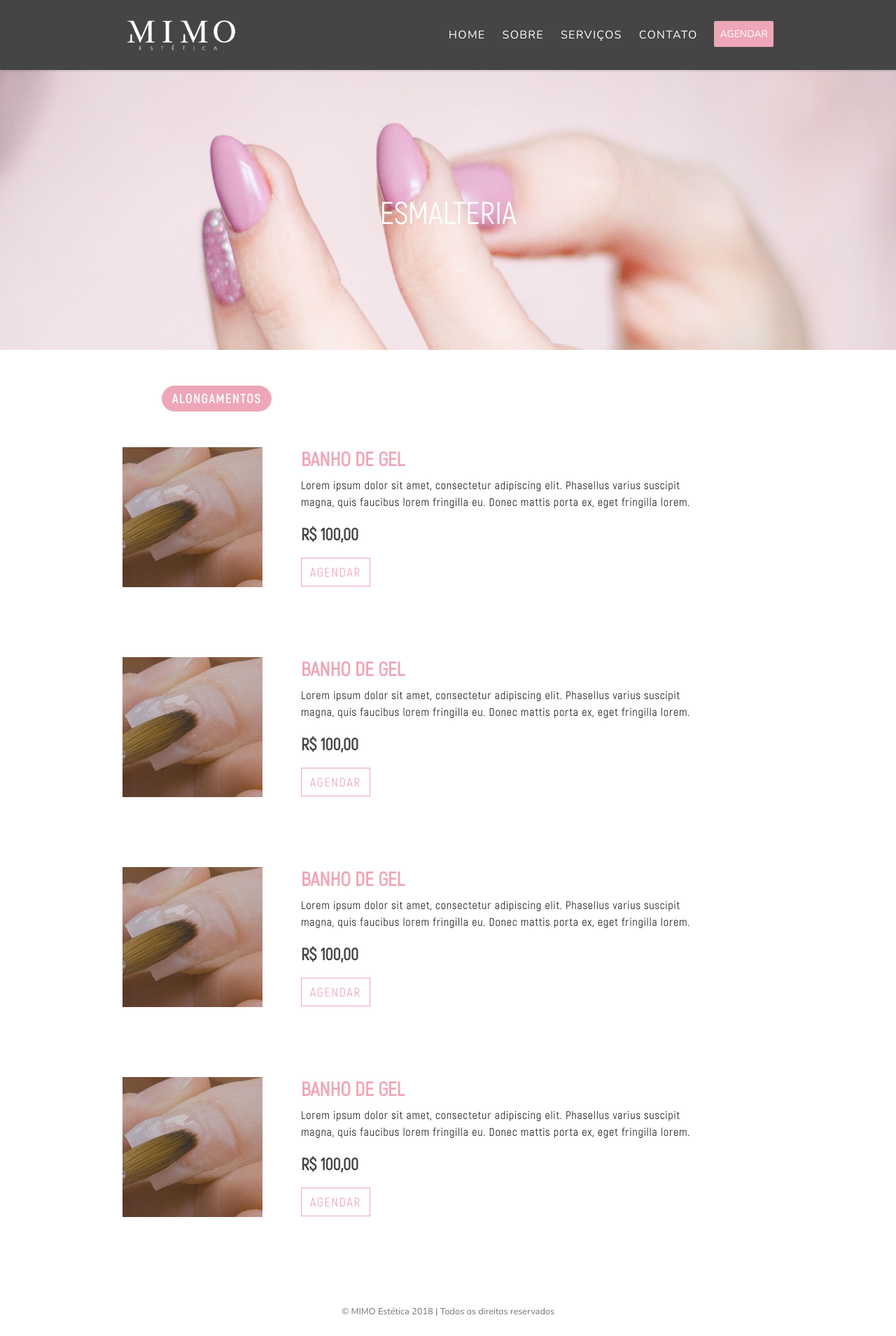
After one commit to chlles/mimo, a PHP site: page /esmalteria.html in a window 1280 px wide. The commit adds this page. Shown: the whole page at 70% size. Run offline with PHP 8.4, Linux system fonts and the light colour scheme; some libraries are stand-ins or nearby versions.

Commit message:
new features

```diff
--- /dev/null
+++ b/esmalteria.html
@@ -0,0 +1,229 @@
+<!doctype html>
+<html lang="pt-br">
+<head>
+    <meta charset="utf-8">
+    <meta name="viewport" content="width=device-width, initial-scale=1, shrink-to-fit=no">
+    <meta name="description" content="Oferecendo o que há de melhor no mundo da Estética com preços acessíveis.
+    Você merece esse mimo.">
+    <meta name="author" content="Michelle Fernandes">
+
+    <title>MIMO Estética</title>
+
+    <!-- Fonts -->
+    <link href="https://fonts.googleapis.com/css?family=Nunito:200,300,400" rel="stylesheet">
+    <link href="https://fonts.googleapis.com/css?family=EB+Garamond:400,400i" rel="stylesheet">
+    <link href="Akrobat-Regular.woff" rel="stylesheet">
+    <link rel="stylesheet" href="https://use.fontawesome.com/releases/v5.5.0/css/all.css" integrity="sha384-B4dIYHKNBt8Bc12p+WXckhzcICo0wtJAoU8YZTY5qE0Id1GSseTk6S+L3BlXeVIU" crossorigin="anonymous">
+
+
+    <!-- Bootstrap core CSS -->
+    <link href="node_modules/bootstrap/dist/css/bootstrap.min.css" rel="stylesheet">
+
+    <!-- Custom styles for this template -->
+    <link href="product.css" rel="stylesheet">
+    <link href="servicos.css" rel="stylesheet">
+
+    <!-- Form -->
+    <link rel="stylesheet" type="text/css" href="form/css/font-awesome.min.css">
+    <link rel="stylesheet" type="text/css" href="form/main.css">
+
+</head>
+<body>
+<nav class="navbar navbar-expand-sm fixed-top navbar-light compressed">
+    <div class="container">
+        <a class="navbar-brand" href="index.html"><img class="logonav" src="img/logobranco.png"/></a>
+        <button class="navbar-toggler" type="button" data-toggle="collapse" data-target="#navbar1">
+            <span class="navbar-toggler-icon"></span>
+        </button>
+        <div class="collapse navbar-collapse" id="navbar1">
+            <ul class="navbar-nav  changecolormenu ml-auto">
+                <li class="nav-item active">
+                    <a class="nav-link" href="index.html">HOME</a>
+                </li>
+                <li class="nav-item ml-md-2">
+                    <a class="nav-link" href="#about">SOBRE</a>
+                </li>
+                <li class="nav-item ml-md-2">
+                    <a class="nav-link" href="#services">SERVIÇOS</a>
+                </li>
+                <li class="nav-item ml-md-2">
+                    <a class="nav-link" href="#contact">CONTATO</a>
+                </li>
+                <li class="nav-item ml-md-3">
+                    <a class="btn btn-rosa" href="#">AGENDAR</a>
+                </li>
+            </ul>
+        </div>
+    </div>
+</nav>
+
+<!-- Banner -->
+<div class="position-relative overflow-hidden esmal-header text-center Akrobat text-white">
+    <h2 style="line-height: 9; font-size: 45px;"> ESMALTERIA </h2>
+</div>
+
+<!-- Navegacao -->
+<ul class="container nav nav-pills mt-5 mb-5 Akrobat" id="pills-tab" role="tablist">
+    <li class="nav-item" style="margin: auto">
+        <a class="nav-link active" id="pills-home-tab" data-toggle="pill" href="#pills-home" role="tab" aria-controls="pills-home" aria-selected="true">
+            alongamentos</a>
+    </li>
+    <li class="nav-item" style="margin: auto">
+        <a class="nav-link" id="pills-profile-tab" data-toggle="pill" href="#pills-profile" role="tab" aria-controls="pills-profile" aria-selected="false">
+            banho de gel</a>
+    </li>
+    <li class="nav-item" style="margin: auto">
+        <a class="nav-link" id="pills-contact-tab" data-toggle="pill" href="#pills-contact" role="tab" aria-controls="pills-contact" aria-selected="false">
+            manicure / pedicure</a>
+    </li>
+</ul>
+<!--Content-->
+<div class="tab-content" id="pills-tabContent">
+    <div class="tab-pane fade show active" id="pills-home" role="tabpanel" aria-labelledby="pills-home-tab">
+        <div class="col-md-12 mt-4 position-relative">
+            <div class="text-left Akrobat">
+                <div class="col-md-12 container" style="height: 300px;">
+                    <div class="col-md-4 al1" style="float:left;">
+                    </div>
+                    <div class="col-md-8" style="margin-left: 240px;">
+                        <h3 class="textPink font-weight-bold">BANHO DE GEL</h3>
+                        <p style="letter-spacing: 0.8px">Lorem ipsum dolor sit amet, consectetur adipiscing elit. Phasellus varius suscipit magna, quis faucibus lorem fringilla eu. Donec mattis porta ex, eget fringilla lorem.</p>
+                        <p class="font-weight-bold textDarkGrey" style="font-size: 24px;">R$ 100,00</p>
+                        <div class="nav-item">
+                            <a class="btn btnAgendamento" href="#">AGENDAR</a>
+                        </div>
+                    </div>
+                </div>
+                <div class="col-md-12 container" style="height: 300px;">
+                    <div class="col-md-4 al1" style="float:left;">
+                    </div>
+                    <div class="col-md-8" style="margin-left: 240px;">
+                        <h3 class="textPink font-weight-bold">BANHO DE GEL</h3>
+                        <p style="letter-spacing: 0.8px">Lorem ipsum dolor sit amet, consectetur adipiscing elit. Phasellus varius suscipit magna, quis faucibus lorem fringilla eu. Donec mattis porta ex, eget fringilla lorem.</p>
+                        <p class="font-weight-bold textDarkGrey" style="font-size: 24px;">R$ 100,00</p>
+                        <div class="nav-item">
+                            <a class="btn btnAgendamento" href="#">AGENDAR</a>
+                        </div>
+                    </div>
+                </div>
+                <div class="col-md-12 container" style="height: 300px;">
+                    <div class="col-md-4 al1" style="float:left;">
+                    </div>
+                    <div class="col-md-8" style="margin-left: 240px;">
+                        <h3 class="textPink font-weight-bold">BANHO DE GEL</h3>
+                        <p style="letter-spacing: 0.8px">Lorem ipsum dolor sit amet, consectetur adipiscing elit. Phasellus varius suscipit magna, quis faucibus lorem fringilla eu. Donec mattis porta ex, eget fringilla lorem.</p>
+                        <p class="font-weight-bold textDarkGrey" style="font-size: 24px;">R$ 100,00</p>
+                        <div class="nav-item">
+                            <a class="btn btnAgendamento" href="#">AGENDAR</a>
+                        </div>
+                    </div>
+                </div>
+                <div class="col-md-12 container" style="height: 300px;">
+                    <div class="col-md-4 al1" style="float:left;">
+                    </div>
+                    <div class="col-md-8" style="margin-left: 240px;">
+                        <h3 class="textPink font-weight-bold">BANHO DE GEL</h3>
+                        <p style="letter-spacing: 0.8px">Lorem ipsum dolor sit amet, consectetur adipiscing elit. Phasellus varius suscipit magna, quis faucibus lorem fringilla eu. Donec mattis porta ex, eget fringilla lorem.</p>
+                        <p class="font-weight-bold textDarkGrey" style="font-size: 24px;">R$ 100,00</p>
+                        <div class="nav-item">
+                            <a class="btn btnAgendamento" href="#">AGENDAR</a>
+                        </div>
+                    </div>
+                </div>
+            </div>
+        </div>
+    </div>
+    <div class="tab-pane fade" id="pills-profile" role="tabpanel" aria-labelledby="pills-profile-tab">
+        <div class="col-md-12 mt-4 position-relative">
+            <div class="text-left Akrobat">
+                <div class="col-md-12 container" style="height: 300px;">
+                    <div class="col-md-4 al1" style="float:left;">
+                    </div>
+                    <div class="col-md-8" style="margin-left: 240px;">
+                        <h3 class="textPink font-weight-bold">BANHO DE GEL</h3>
+                        <p style="letter-spacing: 0.8px">Lorem ipsum dolor sit amet, consectetur adipiscing elit. Phasellus varius suscipit magna, quis faucibus lorem fringilla eu. Donec mattis porta ex, eget fringilla lorem.</p>
+                        <p class="font-weight-bold" style="font-size: 24px;">R$ 100,00</p>
+                        <div class="nav-item">
+                            <a class="btn btn-rosa" href="#">AGENDAR</a>
+                        </div>
+                    </div>
+                </div>
+                <div class="col-md-12 container" style="height: 300px;">
+                    <div class="col-md-4 al1" style="float:left;">
+                    </div>
+                    <div class="col-md-8" style="margin-left: 240px;">
+                        <h3 class="textPink font-weight-bold">BANHO DE GEL</h3>
+                        <p style="letter-spacing: 0.8px">Lorem ipsum dolor sit amet, consectetur adipiscing elit. Phasellus varius suscipit magna, quis faucibus lorem fringilla eu. Donec mattis porta ex, eget fringilla lorem.</p>
+                        <p class="font-weight-bold" style="font-size: 24px;">R$ 100,00</p>
+                        <div class="nav-item">
+                            <a class="btn btn-rosa" href="#">AGENDAR</a>
+                        </div>
+                    </div>
+                </div>
+                <div class="col-md-12 container" style="height: 300px;">
+                    <div class="col-md-4 al1" style="float:left;">
+                    </div>
+                    <div class="col-md-8" style="margin-left: 240px;">
+                        <h3 class="textPink font-weight-bold">BANHO DE GEL</h3>
+                        <p style="letter-spacing: 0.8px">Lorem ipsum dolor sit amet, consectetur adipiscing elit. Phasellus varius suscipit magna, quis faucibus lorem fringilla eu. Donec mattis porta ex, eget fringilla lorem.</p>
+                        <p class="font-weight-bold" style="font-size: 24px;">R$ 100,00</p>
+                        <div class="nav-item">
+                            <a class="btn btn-rosa" href="#">AGENDAR</a>
+                        </div>
+                    </div>
+                </div>
+                <div class="col-md-12 container" style="height: 300px;">
+                    <div class="col-md-4 al1" style="float:left;">
+                    </div>
+                    <div class="col-md-8" style="margin-left: 240px;">
+                        <h3 class="textPink font-weight-bold">BANHO DE GEL</h3>
+                        <p style="letter-spacing: 0.8px">Lorem ipsum dolor sit amet, consectetur adipiscing elit. Phasellus varius suscipit magna, quis faucibus lorem fringilla eu. Donec mattis porta ex, eget fringilla lorem.</p>
+                        <p class="font-weight-bold" style="font-size: 24px;">R$ 100,00</p>
+                        <div class="nav-item">
+                            <a class="btn btnAgendamento" href="#">AGENDAR</a>
+                        </div>
+                    </div>
+                </div>
+            </div>
+        </div>
+    </div>
+    <div class="tab-pane fade" id="pills-contact" role="tabpanel" aria-labelledby="pills-contact-tab">...</div>
+</div>
+
+<footer class="container">
+    <div class="row">
+        <div class="col-12 col-md my-2 py-2">
+            <small class="d-block text-muted text-center" style="line-height: 3;">&copy; MIMO Estética 2018 | Todos os direitos reservados</small>
+        </div>
+    </div>
+</footer>
+
+
+<!-- Bootstrap core JavaScript
+================================================== -->
+<!-- Placed at the end of the document so the pages load faster -->
+<script src="https://code.jquery.com/jquery-3.3.1.slim.min.js" integrity="sha384-q8i/X+965DzO0rT7abK41JStQIAqVgRVzpbzo5smXKp4YfRvH+8abtTE1Pi6jizo" crossorigin="anonymous"></script>
+<script>window.jQuery || document.write('<script src="node_modules/jquery/dist/jquery.slim.min.js"><\/script>')</script>
+<script src="node_modules/popper.js/dist/popper.min.js"></script>
+<script src="node_modules/bootstrap/dist/js/bootstrap.min.js"></script>
+<script src="form/main.js"></script>
+
+<!--<script type="text/javascript">-->
+    <!--$(document).ready(function() {-->
+        <!--$(window).on('scroll', function() {-->
+            <!--if ($(window).scrollTop() >= 20) {-->
+                <!--$('.navbar').addClass('compressed');-->
+                <!--$('.navbar-nav').addClass('changecolormenu');-->
+                <!--$('.navbar-brand').addClass('changecolorlogo');-->
+
+            <!--} else {-->
+                <!--$('.navbar').removeClass('compressed');-->
+                <!--$('.navbar-nav').removeClass('changecolormenu');-->
+                <!--$('.navbar-brand').removeClass('changecolorlogo');-->
+            <!--}-->
+        <!--});-->
+    <!--});-->
+<!--</script>-->
+
+</body>
+</html>
--- a/product.css
+++ b/product.css
@@ -136,6 +159,10 @@ li p{
   z-index: 9999;
 }
 
+a.nav-link{
+  color:white!important;
+  letter-spacing: 1.3px;
+}
 
 /* tags para mudanças ao descer scroll com jquery para mudar cores */
 .navbar.compressed {
@@ -278,6 +305,131 @@ li p{
   top: 0; right: 0; bottom: 0; left: 0;
   background-color: inherit;
   content: ' ';
+}
+
+/*test*/
+
+*, *:before, *:after{
+  margin: 0;
+  padding: 0;
+  -webkit-box-sizing: border-box;
+  -moz-box-sizing:border-box;
+  box-sizing: border-box;
+}
+
+
+.main-title{
+  color: #2d2d2d;
+  text-align: center;
+  text-transform: capitalize;
+  padding: 0.7em 0;
+}
+
+.sessoes.container{
+  height: 300px;
+  padding: 0;
+  float: left;
+  width: 50%;
+}
+@media screen and (max-width: 640px){
+  .sessoes.container{
+    display: block;
+    width: 100%;
+  }
+}
+
+@media screen and (min-width: 900px){
+  .sessoes.container{
+    width: 33.33333%;
+  }
+}
+
+.sessoes.container .title{
+  color: #1a1a1a;
+  text-align: center;
+  margin-bottom: 10px;
+}
+
+.sessoes.container {
+  position: relative;
+  margin: auto;
+  overflow: hidden;
+}
+
+.sessoes.container .content-overlay {
+  background: rgba(204, 132, 149, 0.8);
+  position: absolute;
+  height: 100%;
+  width: 100%;
+  left: 0;
+  top: 0;
+  bottom: 0;
+  right: 0;
+  opacity: 0;
+  -webkit-transition: all 0.4s ease-in-out 0s;
+  -moz-transition: all 0.4s ease-in-out 0s;
+  transition: all 0.4s ease-in-out 0s;
+}
+
+.sessoes.container:hover .content-overlay{
+  opacity: 1;
+}
+
+.content-image{
+  height: 300px;
+  width: auto;
+}
+
+.content-details {
+  position: absolute;
+  text-align: center;
+  padding-left: 1em;
+  padding-right: 1em;
+  width: 100%;
+  top: 50%;
+  left: 50%;
+  opacity: 0;
+  -webkit-transform: translate(-50%, -50%);
+  -moz-transform: translate(-50%, -50%);
+  transform: translate(-50%, -50%);
+  -webkit-transition: all 0.3s ease-in-out 0s;
+  -moz-transition: all 0.3s ease-in-out 0s;
+  transition: all 0.3s ease-in-out 0s;
+}
+
+.sessoes.container:hover .content-details{
+  top: 50%;
+  left: 50%;
+  opacity: 1;
+}
+
+.content-details h3{
+  color: #fff;
+  font-weight: 500;
+  letter-spacing: 0.15em;
+  margin-bottom: 0.5em;
+  text-transform: uppercase;
+}
+
+.content-details p{
+  color: #fff;
+  font-size: 0.8em;
+}
+
+.fadeIn-bottom{
+  top: 80%;
+}
+
+.fadeIn-top{
+  top: 20%;
+}
+
+.fadeIn-left{
+  left: 20%;
+}
+
+.fadeIn-right{
+  left: 80%;
 }
 
 /***********************************
--- /dev/null
+++ b/servicos.css
@@ -0,0 +1,50 @@
+.esmal-header{
+    background-image: url("img/servicos/esmalteria/ESMALTERIA_HEADER.jpg");
+    background-size: cover;
+    height: 400px;
+    margin-top: 100px;
+}
+
+.al1{
+    height: 200px;
+    width: 200px;
+    background-image: url("img/servicos/esmalteria/banho_gel.jpg");
+    background-position: center;
+}
+
+.navCategorias a:hover{
+    color:white;
+}
+
+.nav-pills .nav-link.active, .nav-pills .show>.nav-link{
+    border-radius: 20px;
+    padding: 5px 15px;
+    color: white;
+    background-color: #EEA7B8;
+}
+
+.nav-pills .nav-link{
+    color:#454545;
+    text-transform: uppercase;
+    font-weight: 600;
+    font-size: 18px;
+    letter-spacing: 1.8px;
+}
+
+.btnAgendamento{
+    background-color: transparent;
+    color: #EEA7B8;
+    border: 1px solid #EEA7B8;
+    font-size: 18px;
+    letter-spacing: 1.8px;
+    border-radius: 0;
+}
+
+.btnAgendamento a:hover{
+    color:white;
+}
+
+.btnAgendamento:hover {
+    background-color: #EEA7B8;
+    color: white;
+}
```
Also changed, not shown: other parts of product.css (+37 -1 lines), index.html (+142 -78 lines), img/header_dezembro_mobile.png (added), img/mobile_promocional/dez/combofda_01.png (added), img/mobile_promocional/dez/combofda_02.png (added), img/mobile_promocional/dez/combofda_03.png (added), img/mobile_promocional/dez/combofda_04.png (added), img/mobile_promocional/dez/combofda_05.png (added), img/promocional/dez/combofda_01.png (added), img/promocional/dez/combofda_02.png (added), img/promocional/dez/combofda_03.png (added), img/promocional/dez/combofda_04.png (added), img/promocional/dez/combofda_05.png (added), img/servicos/esmalteria/ESMALTERIA_HEADER.jpg (added), 4 more files.
